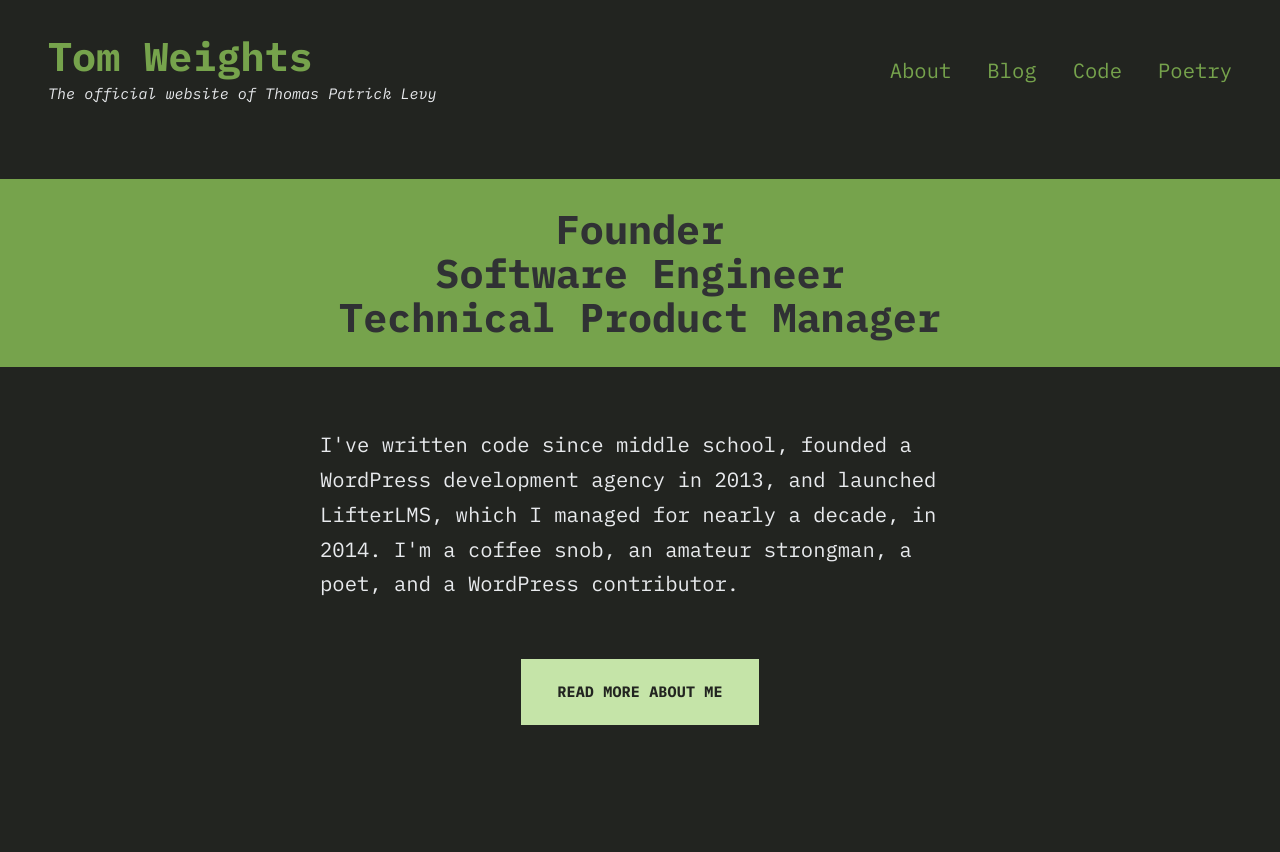
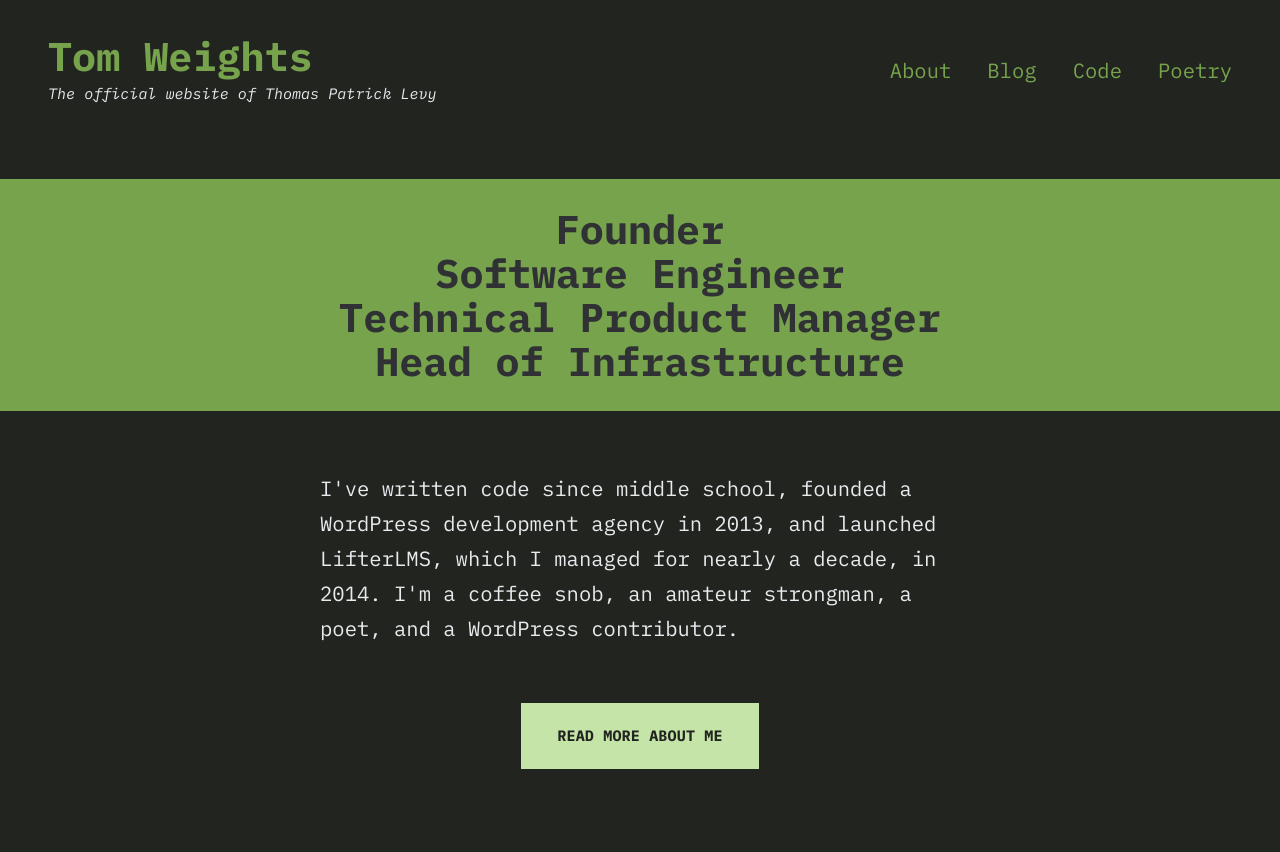
Before and after one commit to thomasplevy/tomweights.com, an Eleventy site: page src/index.md in a window 1280 px wide. Shown: the top 852 px of the page. Built offline with nearby package versions, Linux system fonts and the light colour scheme; Eleventy itself is replaced by a stand-in of ours; files that its build step writes are made by us from their sources.

Commit message:
feat: add Head of Infrastructure to the home hero

```diff
--- a/src/_includes/layouts/home.njk
+++ b/src/_includes/layouts/home.njk
@@ -5,7 +5,8 @@ layout: layouts/base.njk
 	<h2>
 		<strong>Founder</strong><br>
 		<strong>Software</strong> <strong>Engineer</strong><br>
-		<strong>Technical Product Manager</strong>
+		<strong>Technical Product Manager</strong><br>
+		<strong>Head of Infrastructure</strong>
 	</h2>
 </div>
 <main id="content" class="content">
```
